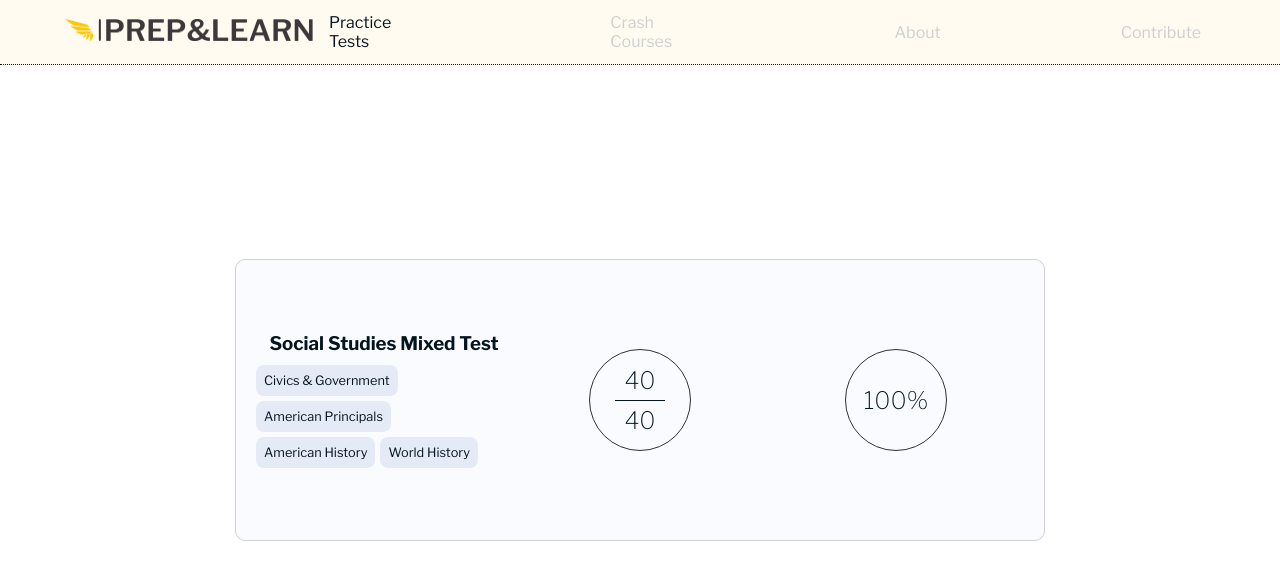
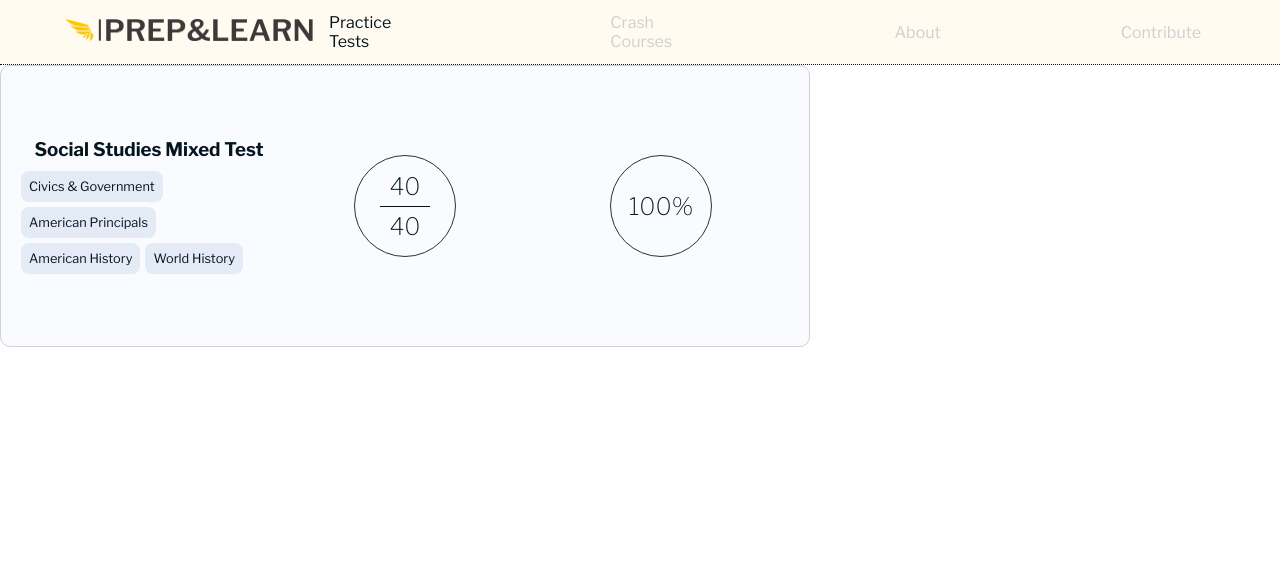
Before and after one commit to minkhaung-mkks/prep-learn, a Next.js app: page /dev in a window 1280 px wide. Shown: the top 580 px of the page. Built offline with nearby package versions, Linux system fonts and the light colour scheme.

Commit message:
Removed Position Absolute

```diff
--- a/styles/global.css
+++ b/styles/global.css
@@ -161,16 +161,8 @@
     max-width: 980px;
     height: 35vh;
     padding: 0px 20px;
-    position: absolute;
     display: flex;
     justify-content: space-around;
-    top: 50%;
-    left: 50%;
-    transform: translate(-50%, -50%);
-    -webkit-transform: translate(-50%, -50%);
-    -moz-transform: translate(-50%, -50%);
-    -ms-transform: translate(-50%, -50%);
-    -o-transform: translate(-50%, -50%);
     background-color: #f9fbff;
     border: 1px solid rgb(209,
             209,
```
